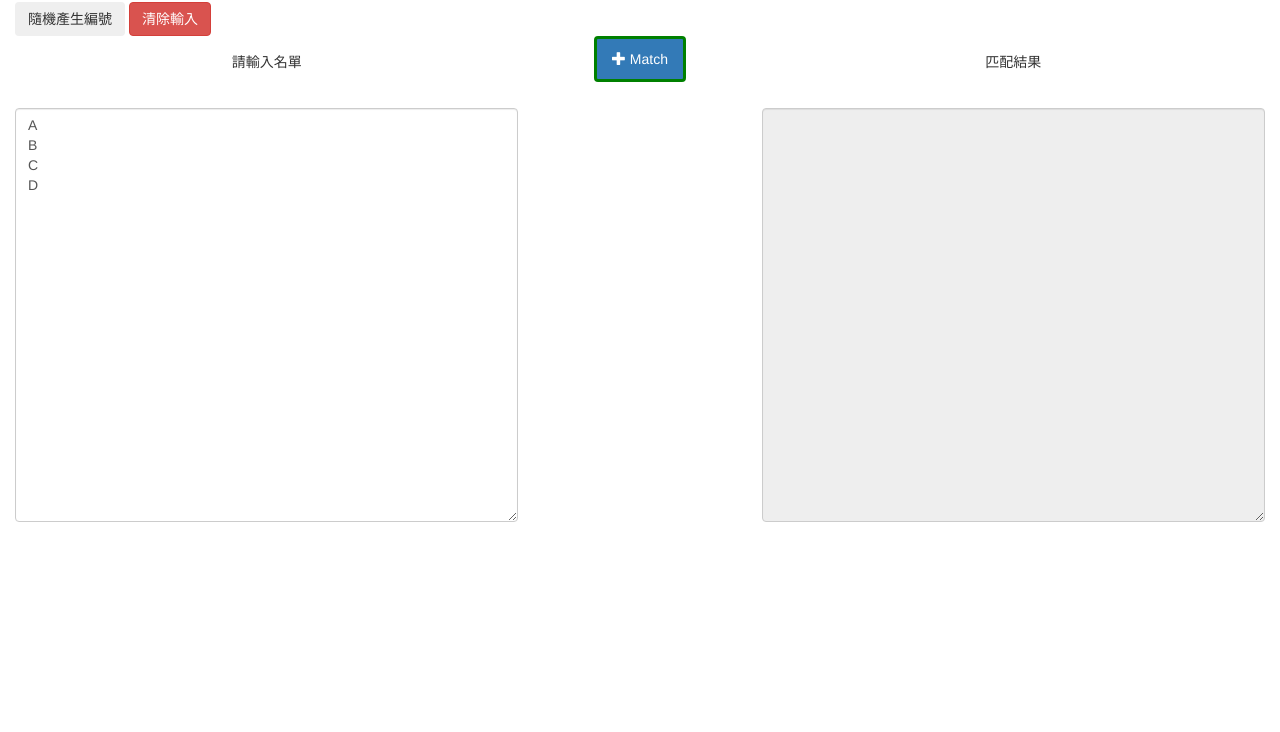
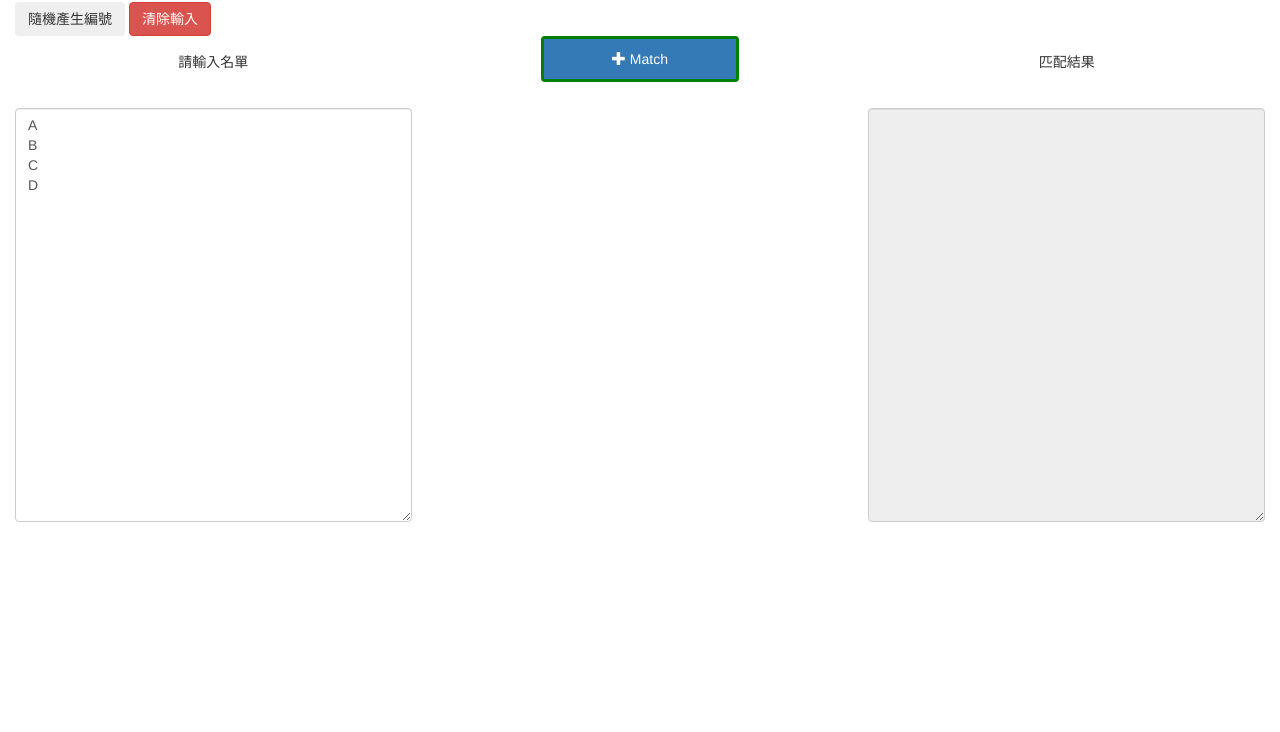
Before and after one commit to weihanchen/shuffle-match-js-tool, a website built with webpack: page src/template/index.html in a window 1280 px wide. Shown: the part 68-800 px from the top of the page. Built offline with nearby package versions, Linux system fonts and the light colour scheme.

Commit message:
update layout

```diff
--- a/src/template/index.html
+++ b/src/template/index.html
@@ -16,7 +16,7 @@
       </div>
    </div>
    <div class="row">
-      <div class="col-md-5 col-xs-12">
+      <div class="col-md-4 col-xs-12">
          <div class="alert text-center" role="alert">
             請輸入名單
          </div>
@@ -26,11 +26,11 @@
             </div>
          </div>
       </div>
-      <div class="col-md-2 col-xs-12 text-center">
+      <div class="col-md-4 col-xs-12 text-center">
          <button id="match-btn" class="btn btn-primary btn-raised center">
             <span class="glyphicon glyphicon-plus"></span> Match</button>
       </div>
-      <div class="col-md-5 col-xs-12">
+      <div class="col-md-4 col-xs-12">
          <div class="alert text-center"  role="alert">
                匹配結果
          </div>
```
